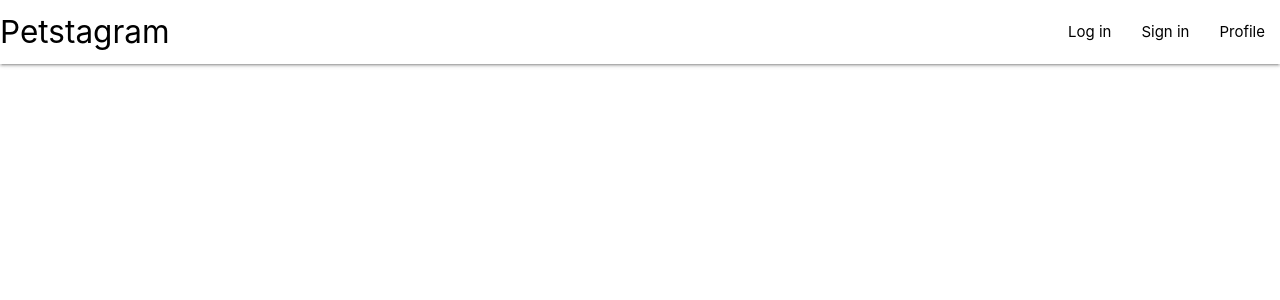
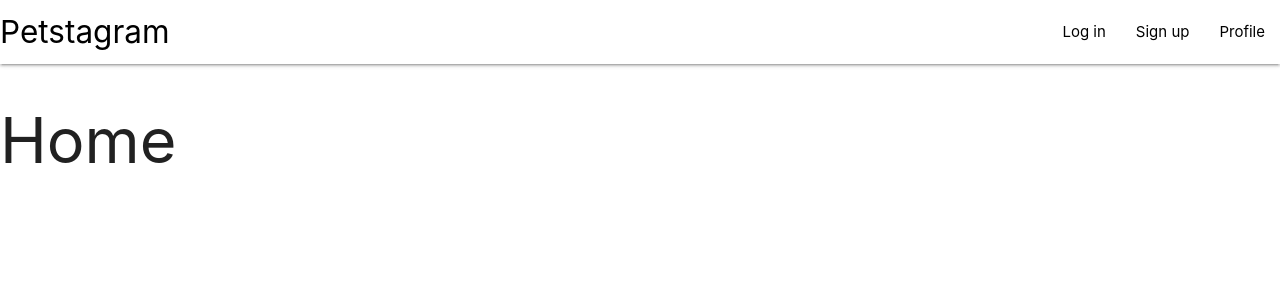
Before and after one commit to katharinadobiosch/petstagram, a React (Create React App) app in the folder frontend/: page / in a window 1280 px wide. Shown: the top 300 px of the page. Built offline with nearby package versions, Linux system fonts and the light colour scheme.

Commit message:
added navbar and paths

```diff
--- a/frontend/src/App.js
+++ b/frontend/src/App.js
@@ -1,46 +1,8 @@
-// import React from "react";
-// import {
-//     BrowserRouter as Router,
-//     Route,
-//     Redirect,
-//     Switch,
-// } from "react-router-dom";
+import React from "react";
 
-// import Navbar from "./components/Navbar";
-// import "./App.css";
+import { BrowserRouter as Router, Route, Routes } from "react-router-dom";
 
-// import Home from "./components/views/Home";
-// import Login from "./components/views/Login";
-// import Profile from "./components/views/Profile";
-// import Signup from "./components/views/Signup";
-
-// const App = () => {
-//     return (
-//         <>
-//             <Router>
-//                 <Navbar />
-//                 <main>
-//                     <Routes>
-//                         <Route path="/" exact component={Home} />
-
-//                         <Route path="/signup" exact component={Signup} />
-
-//                         <Route path="/login" exact component={Login} />
-
-//                         <Route path="/profile" exact component={Profile} />
-//                     </Routes>
-//                 </main>
-//             </Router>
-//         </>
-//     );
-// };
-
-// export default App;
-
-////////////////////////////////////////////////////////
-
-import React from "react";
-import { BrowserRouter as Router, Route, Routes } from "react-router-dom";
+// import { Routes, Route } from "react-router-dom";
 
 import Navbar from "./components/Navbar";
 import "./App.css";
@@ -57,15 +19,15 @@ const App = () => {
                 <Navbar />
                 <main>
                     <Routes>
-                        <Route path="/" exact component={Home} />
+                        <Route exact path="/" element={<Home />} />
 
-                        <Route path="/login" exact component={Login} />
+                        <Route exact path="/login" element={<Login />} />
 
-                        <Route path="/signup" exact component={Signup} />
+                        <Route exact path="/signup" element={<Signup />} />
 
-                        <Route path="/profile" exact component={Profile} />
+                        <Route exact path="/profile" element={<Profile />} />
 
-                        {/* <Redirect to="/" /> */}
+                        <Route path="*" element={<Home />} />
                     </Routes>
                 </main>
             </Router>
--- a/frontend/src/components/Navbar.js
+++ b/frontend/src/components/Navbar.js
@@ -13,7 +13,7 @@ const Navbar = () => {
                             <a href="/login">Log in</a>
                         </li>
                         <li>
-                            <a href="/signup">Sign in</a>
+                            <a href="/signup">Sign up</a>
                         </li>
                         <li>
                             <a href="/profile">Profile</a>
```
